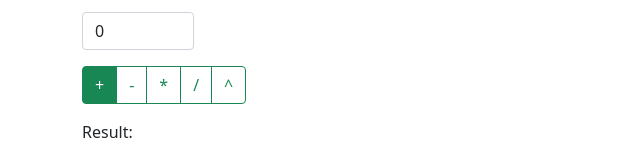
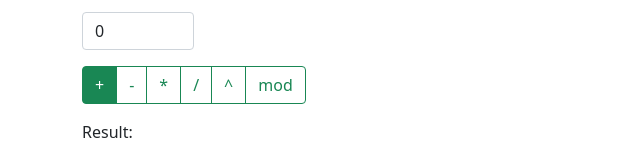
Before and after one commit to abaibik/vue-learning, a Vue app: page / in a window 1280 px wide. Shown: the part 162-312 px from the top of the page, without its empty margins (0-640 px from the left). Built offline with nearby package versions, Linux system fonts and the light colour scheme.

Commit message:
mod button

```diff
--- a/src/components/OpButtonGroup.vue
+++ b/src/components/OpButtonGroup.vue
@@ -1,7 +1,7 @@
 <template>
   <div class="btn-group mb-3" role="group" aria-label="Basic outlined example">
     <OpButton
-      v-for="op in ['+', '-', '*', '/', '^']"
+      v-for="op in ['+', '-', '*', '/', '^', 'mod']"
       :key="op"
       :operation="op"
       :toggled="op === operation"
```
